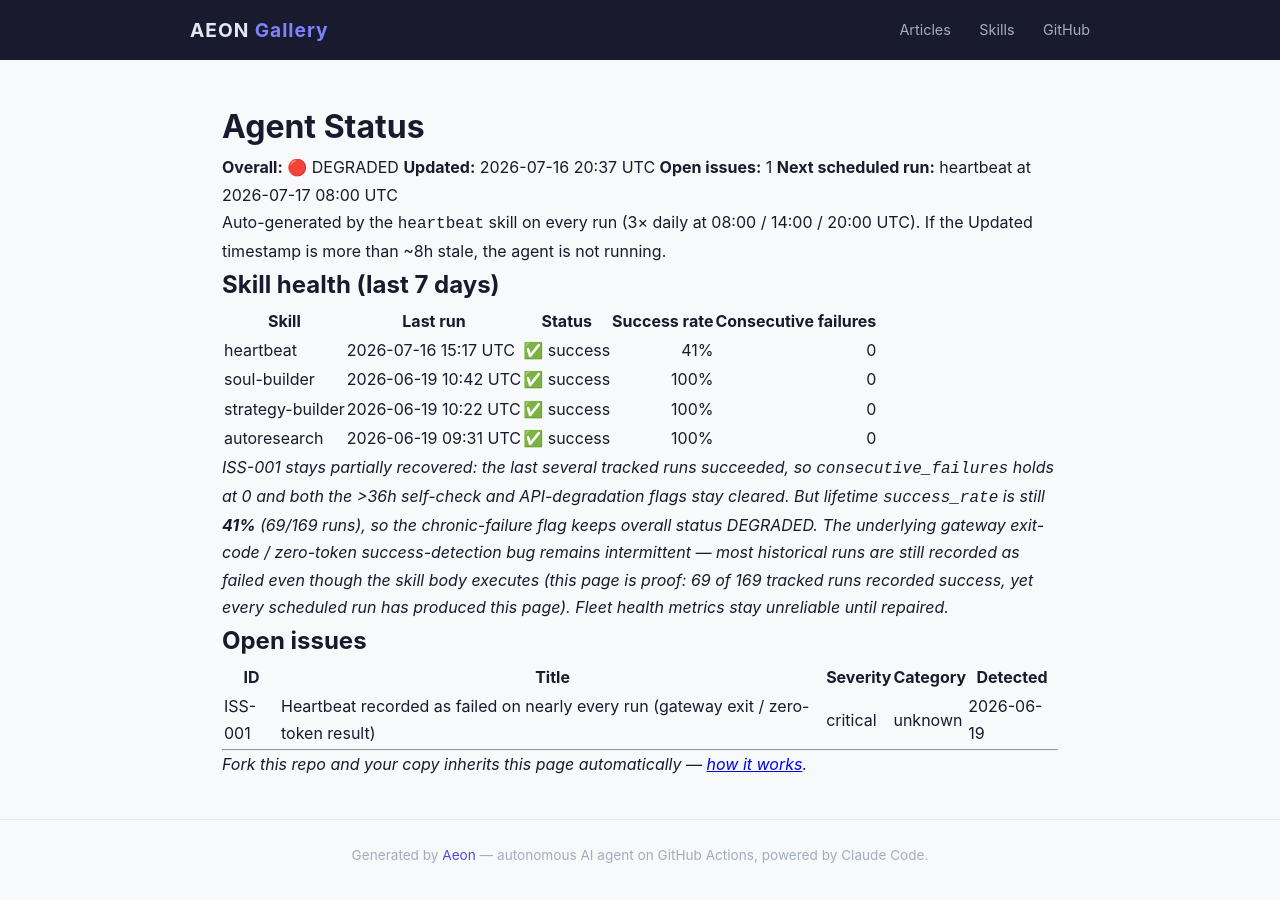
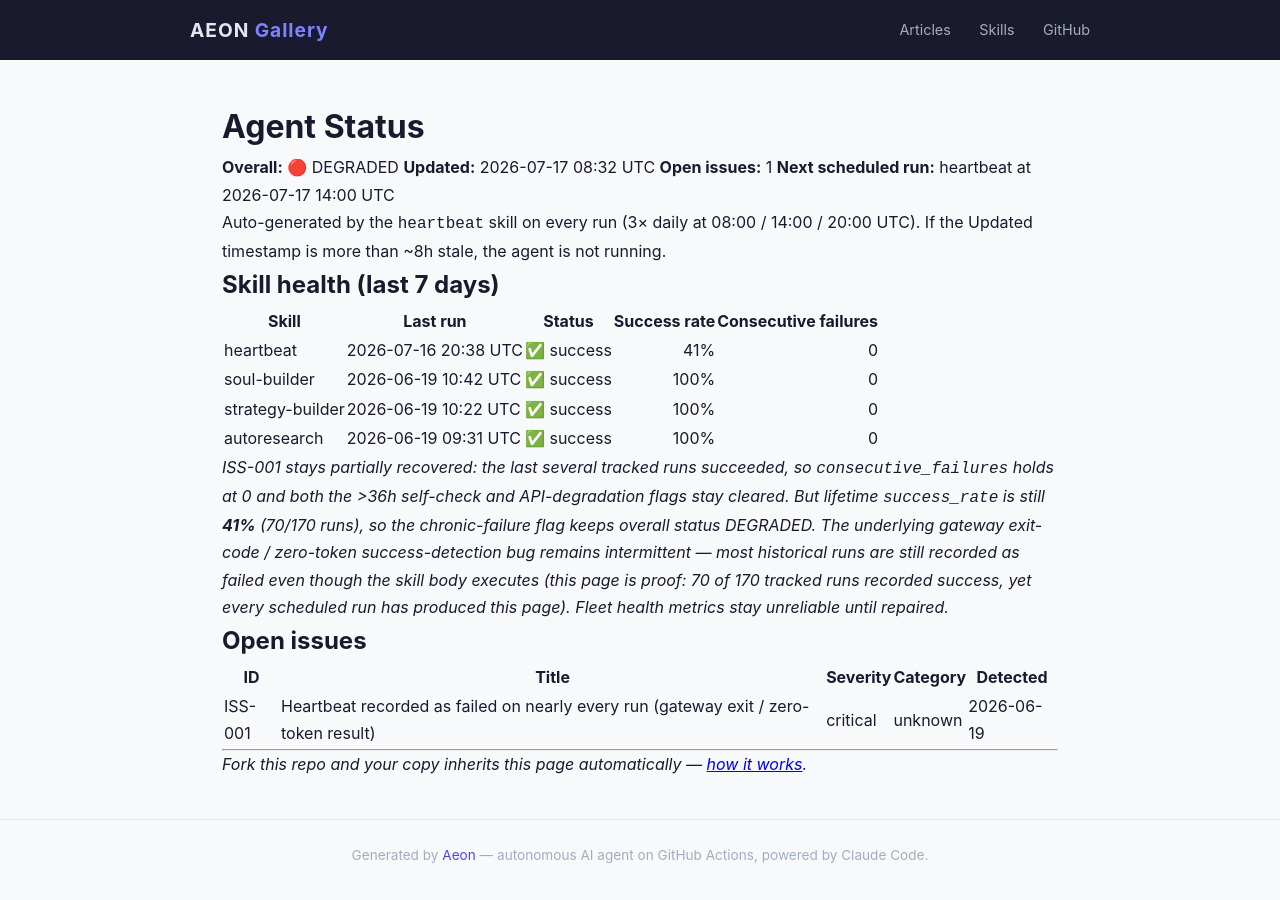
Before and after one commit to RickCrosschain/aeon, a Jekyll site: the page built from docs/status.md, in a window 1280 px wide. Built offline with Jekyll 4.4.1, drawn with Linux system fonts in a browser that asks for light colours.

Commit message:
chore(heartbeat): auto-commit 2026-07-17

```diff
--- a/docs/status.md
+++ b/docs/status.md
@@ -7,9 +7,9 @@
 # Agent Status
 
 **Overall:** 🔴 DEGRADED
-**Updated:** 2026-07-16 20:37 UTC
+**Updated:** 2026-07-17 08:32 UTC
 **Open issues:** 1
-**Next scheduled run:** heartbeat at 2026-07-17 08:00 UTC
+**Next scheduled run:** heartbeat at 2026-07-17 14:00 UTC
 
 Auto-generated by the `heartbeat` skill on every run (3× daily at 08:00 / 14:00 / 20:00 UTC). If the Updated timestamp is more than ~8h stale, the agent is not running.
 
@@ -17,12 +17,12 @@
 
 | Skill | Last run | Status | Success rate | Consecutive failures |
 |-------|----------|--------|-------------:|---------------------:|
-| heartbeat | 2026-07-16 15:17 UTC | ✅ success | 41% | 0 |
+| heartbeat | 2026-07-16 20:38 UTC | ✅ success | 41% | 0 |
 | soul-builder | 2026-06-19 10:42 UTC | ✅ success | 100% | 0 |
 | strategy-builder | 2026-06-19 10:22 UTC | ✅ success | 100% | 0 |
 | autoresearch | 2026-06-19 09:31 UTC | ✅ success | 100% | 0 |
 
-_ISS-001 stays partially recovered: the last several tracked runs succeeded, so `consecutive_failures` holds at 0 and both the >36h self-check and API-degradation flags stay cleared. But lifetime `success_rate` is still **41%** (69/169 runs), so the chronic-failure flag keeps overall status DEGRADED. The underlying gateway exit-code / zero-token success-detection bug remains intermittent — most historical runs are still recorded as failed even though the skill body executes (this page is proof: 69 of 169 tracked runs recorded success, yet every scheduled run has produced this page). Fleet health metrics stay unreliable until repaired._
+_ISS-001 stays partially recovered: the last several tracked runs succeeded, so `consecutive_failures` holds at 0 and both the >36h self-check and API-degradation flags stay cleared. But lifetime `success_rate` is still **41%** (70/170 runs), so the chronic-failure flag keeps overall status DEGRADED. The underlying gateway exit-code / zero-token success-detection bug remains intermittent — most historical runs are still recorded as failed even though the skill body executes (this page is proof: 70 of 170 tracked runs recorded success, yet every scheduled run has produced this page). Fleet health metrics stay unreliable until repaired._
 
 ## Open issues
 
--- a/memory/token-usage.csv
+++ b/memory/token-usage.csv
@@ -72,3 +72,4 @@
 2026-07-16,heartbeat,claude-opus-4-8,2094,4022,323103,39709
 2026-07-16,heartbeat,claude-opus-4-8,2096,4175,383121,38403
 2026-07-16,heartbeat,claude-opus-4-8,2096,5637,303313,27742
+2026-07-17,heartbeat,claude-opus-4-8,2316,4219,391459,40005
```
Also changed, not shown: memory/logs/2026-07-17.md (added, +16 -0 lines), .outputs/heartbeat.md.
